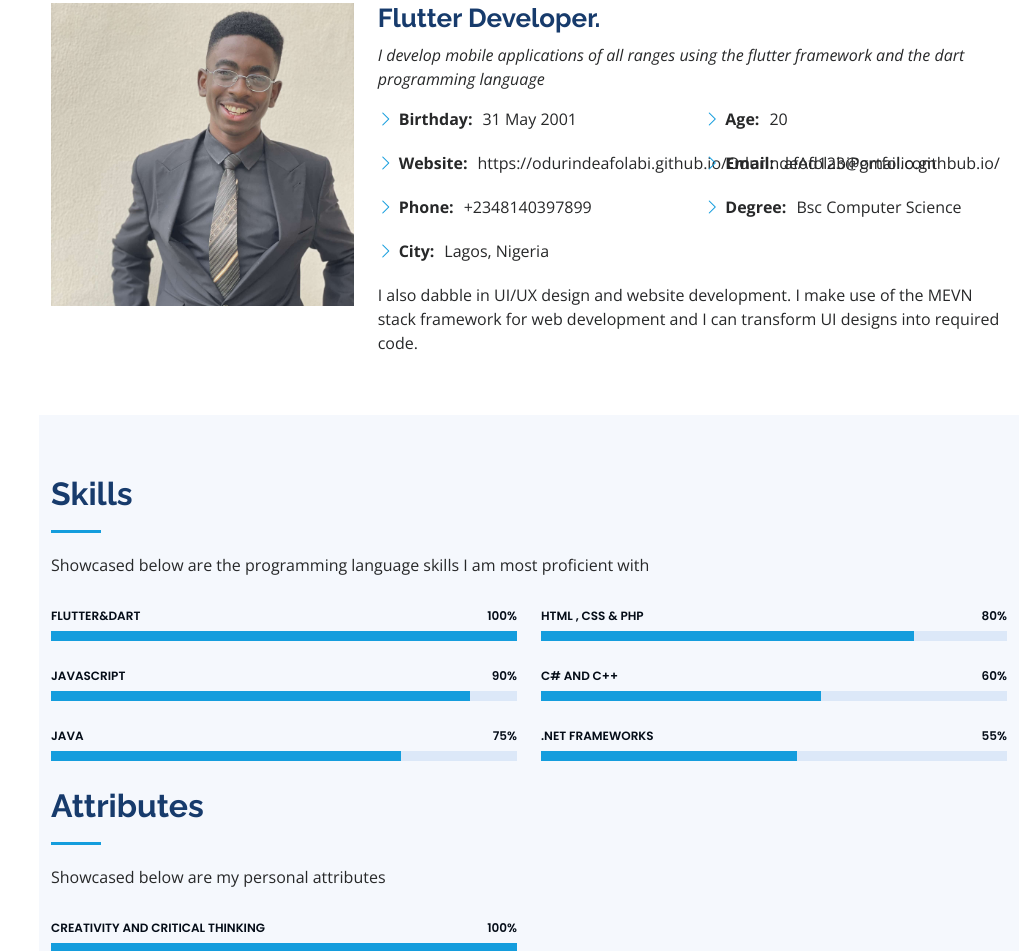
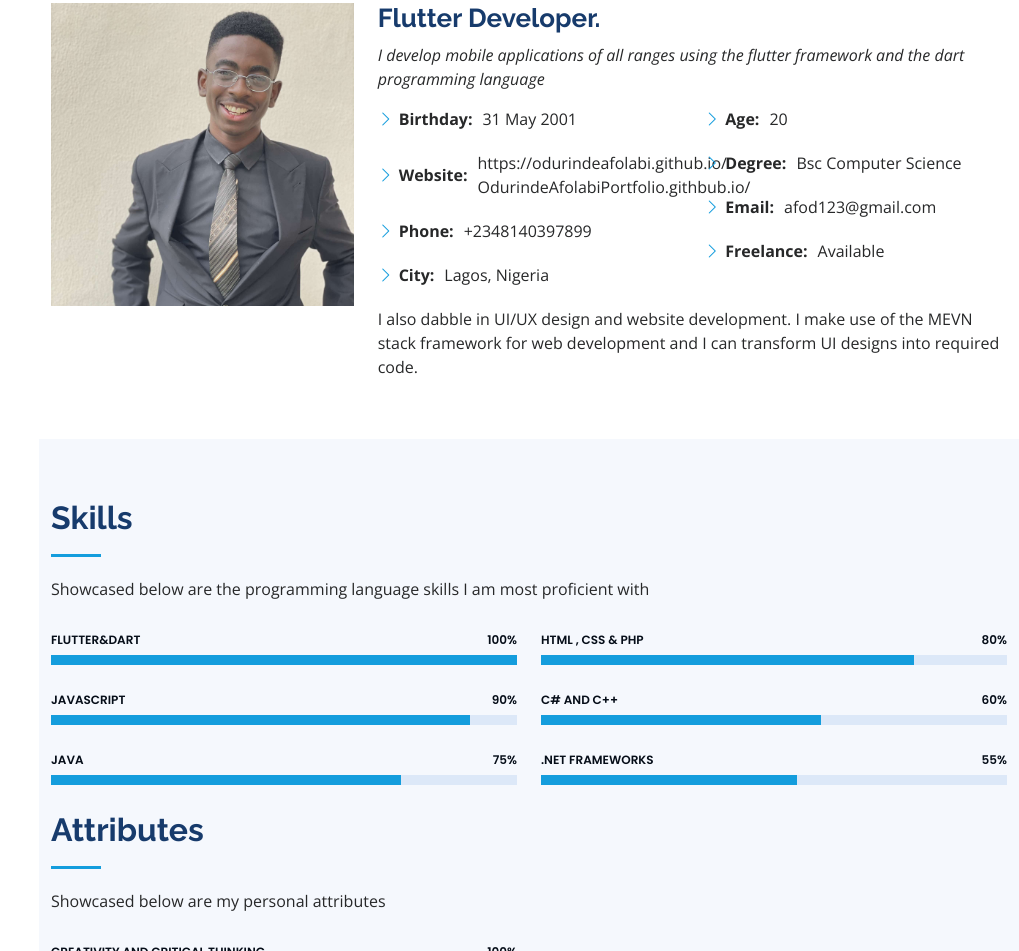
Before and after one commit to OdurindeAfolabi/odurindeafolabi_portfolio, a plain HTML site: page index.html in a window 1280 px wide. Shown: the part 1013-1964 px from the top of the page, without its empty margins (261-1280 px from the left). Drawn offline with nearby package versions, Linux system fonts and the light colour scheme.

Commit message:
Update index.html

```diff
--- a/index.html
+++ b/index.html
@@ -100,7 +100,7 @@
               <div class="col-lg-6">
                 <ul>
                   <li><i class="bi bi-chevron-right"></i> <strong>Birthday:</strong> <span>31 May 2001</span></li>
-                  <li><i class="bi bi-chevron-right"></i> <strong>Website:</strong> <span>https://odurindeafolabi.github.io/OdurindeAfolabiPortfolio.githbub.io/</span></li>
+                  <li><i class="bi bi-chevron-right"></i> <strong>Website:</strong> <span>https://odurindeafolabi.github.io/<br>OdurindeAfolabiPortfolio.githbub.io/</span></li>
                   <li><i class="bi bi-chevron-right"></i> <strong>Phone:</strong> <span>+2348140397899</span></li>
                   <li><i class="bi bi-chevron-right"></i> <strong>City:</strong> <span>Lagos, Nigeria</span></li>
                 </ul>
@@ -108,8 +108,9 @@
               <div class="col-lg-6">
                 <ul>
                   <li><i class="bi bi-chevron-right"></i> <strong>Age:</strong> <span>20</span></li>
+                  <li><i class="bi bi-chevron-right"></i> <strong>Degree:</strong> <span>Bsc Computer Science</span></li>
                   <li><i class="bi bi-chevron-right"></i> <strong>Email:</strong> <span>afod123@gmail.com</span></li>
-                  <li><i class="bi bi-chevron-right"></i> <strong>Degree:</strong> <span>Bsc Computer Science</span></li>
+                  <li><i class="bi bi-chevron-right"></i> <strong>Freelance:</strong> <span>Available</span></li>
                 </ul>
               </div>
             </div>
```
